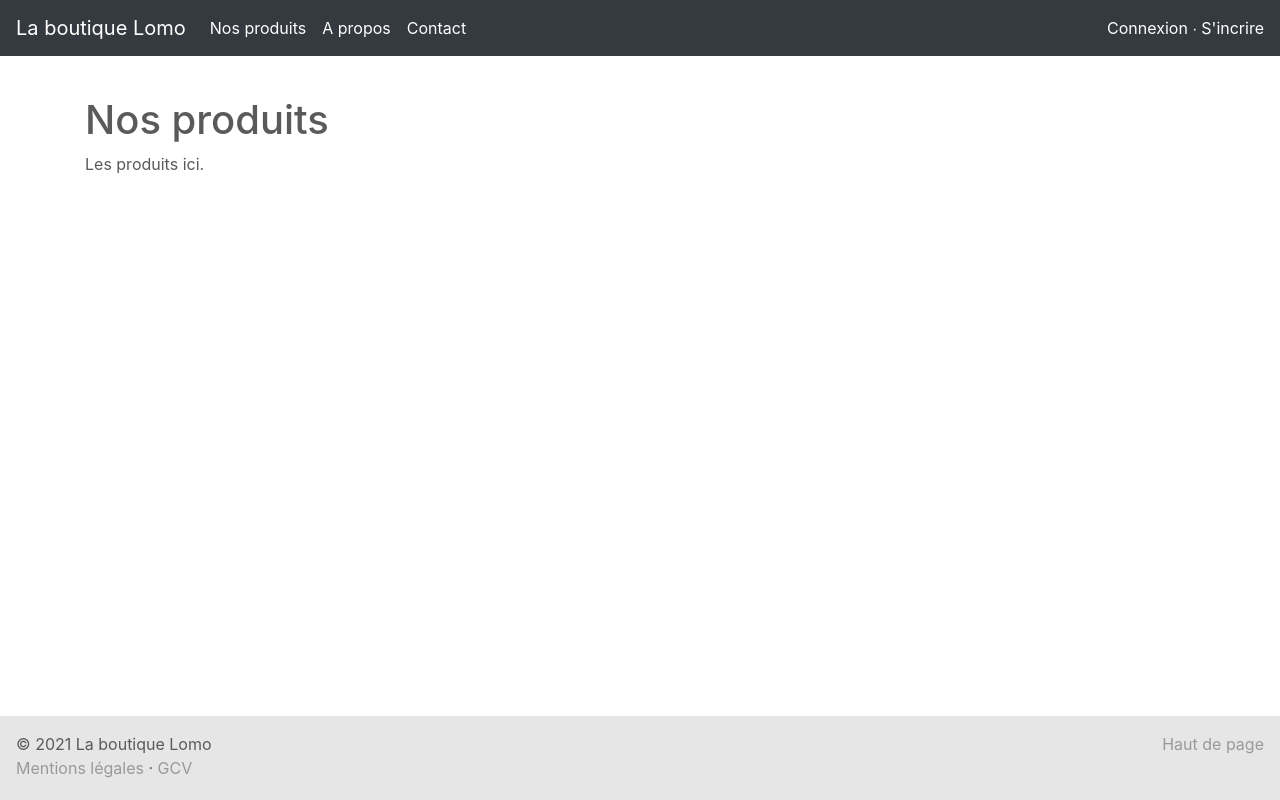
After one commit to debPhoenix/laboutiquelomo, a Symfony app: template templates/product/index.html.twig in a window 1280 px wide. The commit adds this page. Run offline with Twig, Linux system fonts and the light colour scheme; the template is opened without the code that fills it, so the values that code supplies are empty; some libraries are stand-ins or nearby versions.

Commit message:
product controller + add route on navbar

```diff
--- a/templates/base.html.twig
+++ b/templates/base.html.twig
@@ -41,7 +41,7 @@
         <div class="collapse navbar-collapse" id="navbarCollapse">
             <ul class="navbar-nav mr-auto">
                 <li class="nav-item active">
-                    <a class="nav-link" href="#">Nos produits</a>
+                    <a class="nav-link" href="{{ path('products') }}">Nos produits</a>
                 </li>
                 <li class="nav-item active">
                     <a class="nav-link" href="#">A propos</a>
--- /dev/null
+++ b/templates/product/index.html.twig
@@ -0,0 +1,8 @@
+{% extends 'base.html.twig' %}
+
+{% block title %}Nos produits - La boutique Lomo{% endblock %}
+
+{% block content %}
+<h1>Nos produits</h1>
+Les produits ici.
+{% endblock %}
```
Also changed, not shown: src/Controller/ProductController.php (added, +18 -0 lines).
